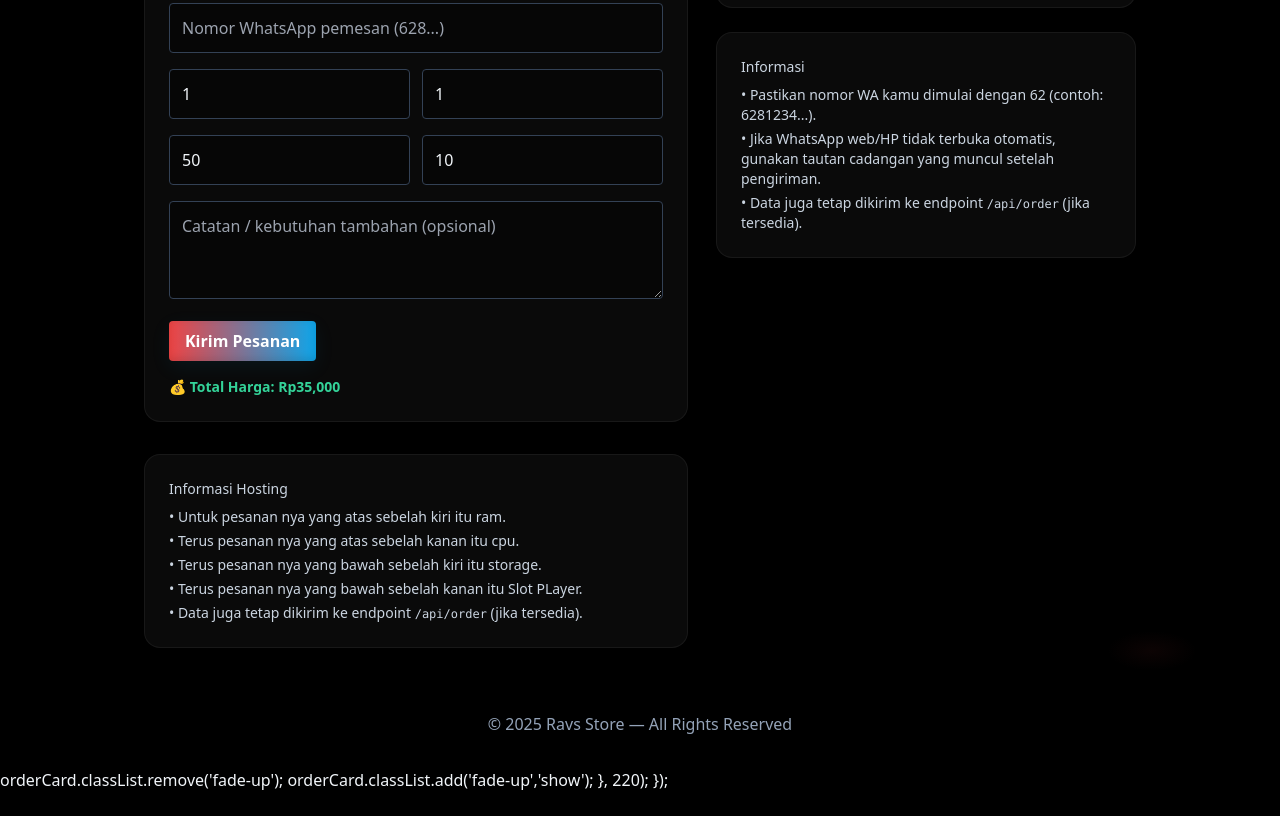
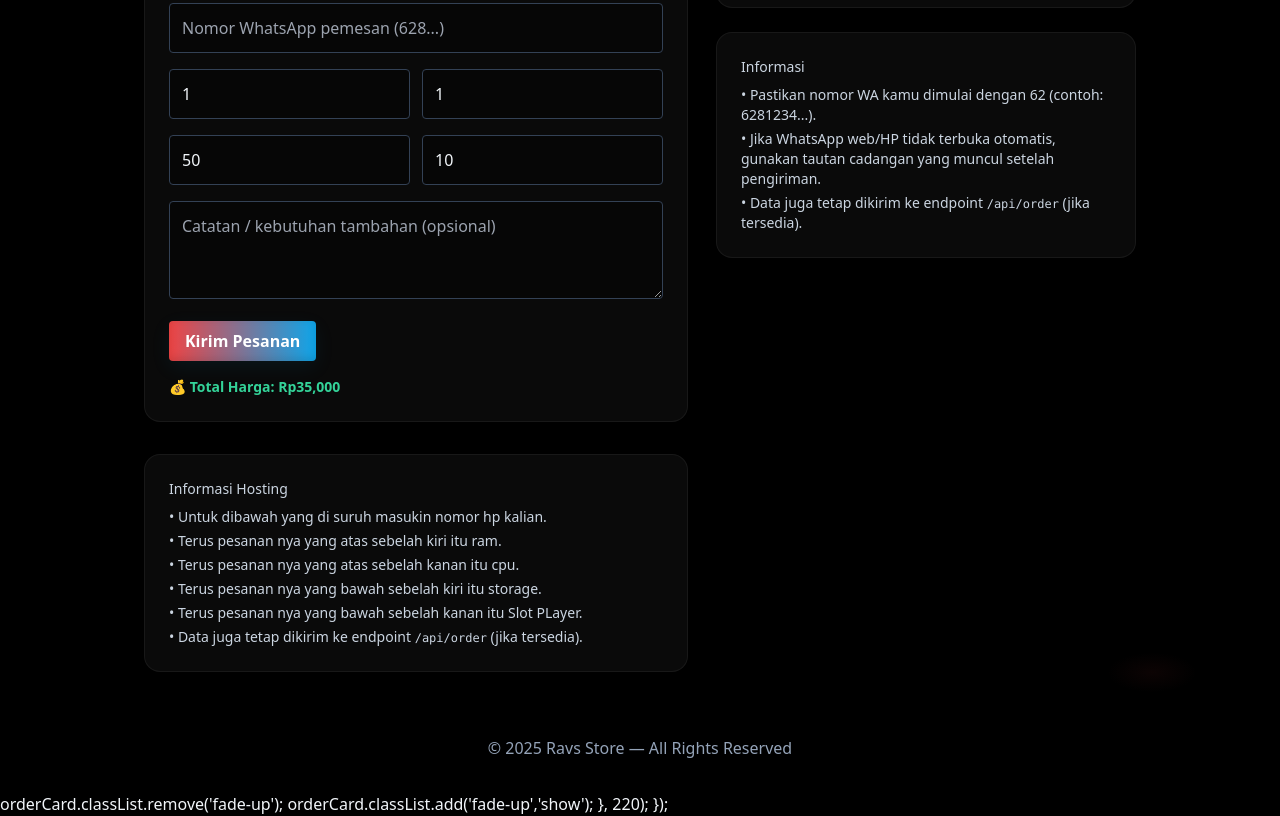
Before and after one commit to ravs-fan167/Panel-Ravens, a website: page index.html in a window 1280 px wide. Shown: the part 620-1436 px from the top of the page. Before the commit the page ends 1412 px from the top, so only its background shows below. Drawn offline with nearby package versions, Linux system fonts and the light colour scheme.

Commit message:
Update index.html

```diff
--- a/index.html
+++ b/index.html
@@ -143,7 +143,8 @@
           <div class="glass rounded-2xl p-6 text-sm text-slate-300">
           <h4 class="font-medium">Informasi Hosting</h4>
           <ul class="mt-2 space-y-1">
-            <li>• Untuk pesanan nya yang atas sebelah kiri itu ram.</li>
+            <li>• Untuk dibawah yang di suruh masukin nomor hp kalian.</li>
+            <li>• Terus pesanan nya yang atas sebelah kiri itu ram.</li>
             <li>• Terus pesanan nya yang atas sebelah kanan itu cpu.</li>
             <li>• Terus pesanan nya yang bawah sebelah kiri itu storage.</li>
             <li>• Terus pesanan nya yang bawah sebelah kanan itu Slot PLayer.</li>
```
